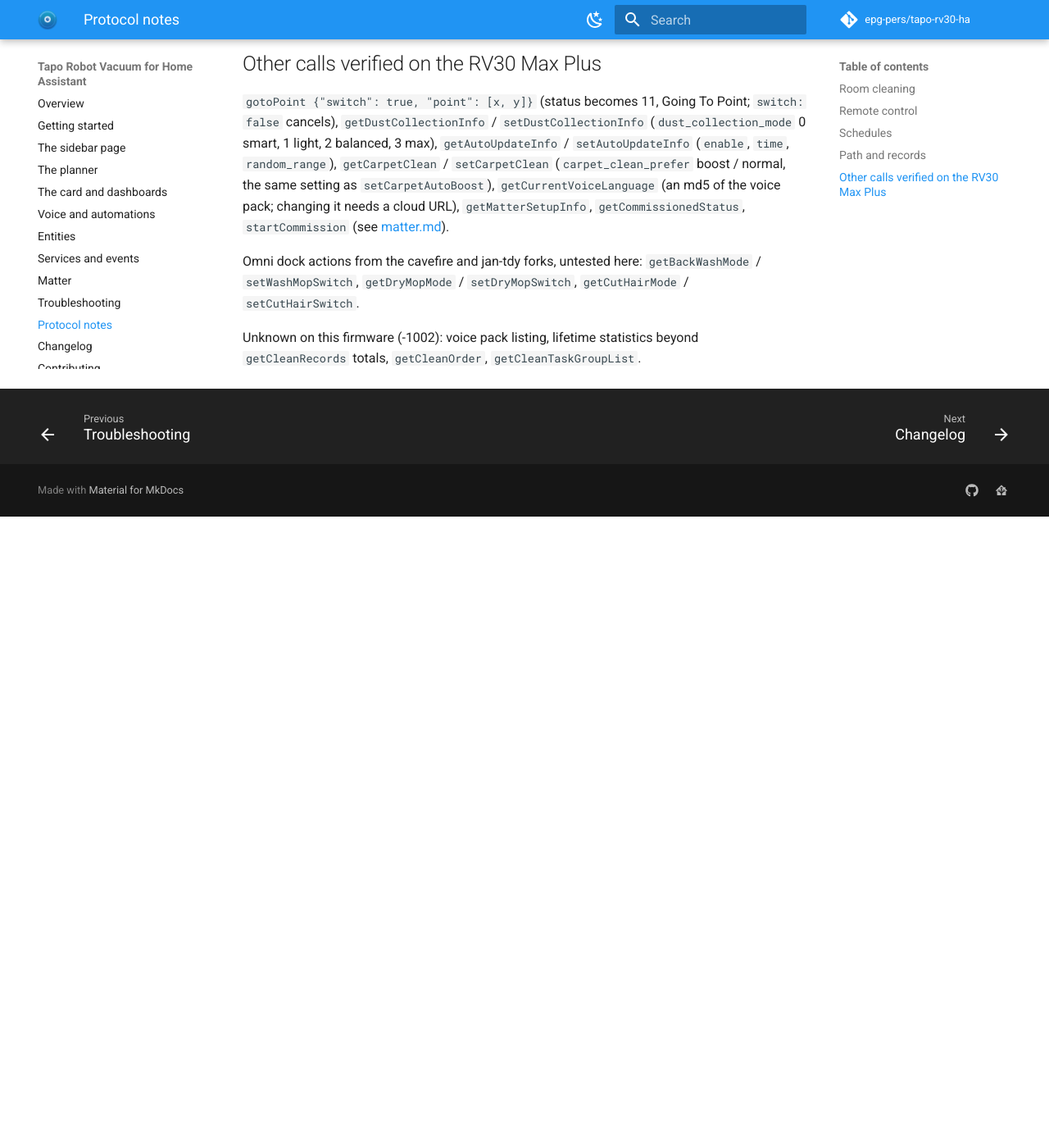
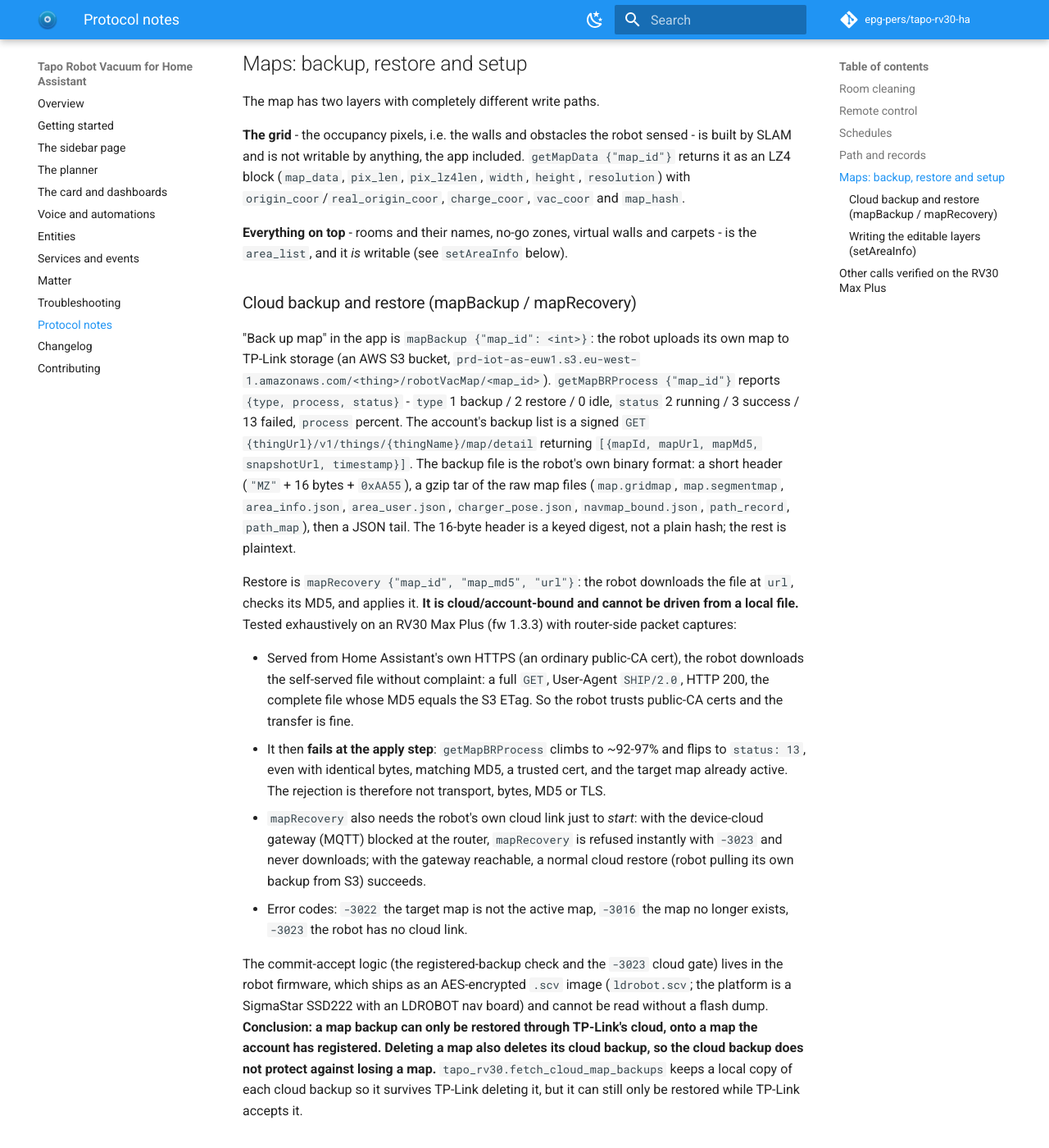
Before and after one commit to epg-pers/tapo-rv30-ha, an MkDocs documentation site: the page built from docs/protocol.md, in a window 1280 px wide and 1400 px high, scrolled down 2631 px. Shown: the whole window at 82% size. Built offline with MkDocs 1.6.1 and Material for MkDocs 9.7.7, drawn with Linux system fonts in a browser that asks for light colours; comment, search, counter and statistics services are not loaded; before the commit the page ends 3261 px from its top, so only the background shows below that; some of the changed text lies outside the part shown.

Commit message:
docs: protocol notes on map backup/restore mechanism and setAreaInfo recovery

````diff
--- a/docs/protocol.md
+++ b/docs/protocol.md
@@ -102,6 +102,82 @@
   (cells the robot cleaned are 255, skipped rooms keep their ids), overlays, furniture and the
   path (`pos_array`, `pos_len`). This is what the Last Clean Map image renders.
 
+## Maps: backup, restore and setup
+
+The map has two layers with completely different write paths.
+
+**The grid** - the occupancy pixels, i.e. the walls and obstacles the robot sensed - is built
+by SLAM and is not writable by anything, the app included. `getMapData {"map_id"}` returns it
+as an LZ4 block (`map_data`, `pix_len`, `pix_lz4len`, `width`, `height`, `resolution`) with
+`origin_coor`/`real_origin_coor`, `charge_coor`, `vac_coor` and `map_hash`.
+
+**Everything on top** - rooms and their names, no-go zones, virtual walls and carpets - is the
+`area_list`, and it *is* writable (see `setAreaInfo` below).
+
+### Cloud backup and restore (mapBackup / mapRecovery)
+
+"Back up map" in the app is `mapBackup {"map_id": <int>}`: the robot uploads its own map to
+TP-Link storage (an AWS S3 bucket, `prd-iot-as-euw1.s3.eu-west-1.amazonaws.com/<thing>/robotVacMap/<map_id>`).
+`getMapBRProcess {"map_id"}` reports `{type, process, status}` - `type` 1 backup / 2 restore /
+0 idle, `status` 2 running / 3 success / 13 failed, `process` percent. The account's backup
+list is a signed `GET {thingUrl}/v1/things/{thingName}/map/detail` returning
+`[{mapId, mapUrl, mapMd5, snapshotUrl, timestamp}]`. The backup file is the robot's own binary
+format: a short header (`"MZ"` + 16 bytes + `0xAA55`), a gzip tar of the raw map files
+(`map.gridmap`, `map.segmentmap`, `area_info.json`, `area_user.json`, `charger_pose.json`,
+`navmap_bound.json`, `path_record`, `path_map`), then a JSON tail. The 16-byte header is a
+keyed digest, not a plain hash; the rest is plaintext.
+
+Restore is `mapRecovery {"map_id", "map_md5", "url"}`: the robot downloads the file at `url`,
+checks its MD5, and applies it. **It is cloud/account-bound and cannot be driven from a local
+file.** Tested exhaustively on an RV30 Max Plus (fw 1.3.3) with router-side packet captures:
+
+- Served from Home Assistant's own HTTPS (an ordinary public-CA cert), the robot downloads the
+  self-served file without complaint: a full `GET`, User-Agent `SHIP/2.0`, HTTP 200, the
+  complete file whose MD5 equals the S3 ETag. So the robot trusts public-CA certs and the
+  transfer is fine.
+- It then **fails at the apply step**: `getMapBRProcess` climbs to ~92-97% and flips to
+  `status: 13`, even with identical bytes, matching MD5, a trusted cert, and the target map
+  already active. The rejection is therefore not transport, bytes, MD5 or TLS.
+- `mapRecovery` also needs the robot's own cloud link just to *start*: with the device-cloud
+  gateway (MQTT) blocked at the router, `mapRecovery` is refused instantly with `-3023` and
+  never downloads; with the gateway reachable, a normal cloud restore (robot pulling its own
+  backup from S3) succeeds.
+- Error codes: `-3022` the target map is not the active map, `-3016` the map no longer exists,
+  `-3023` the robot has no cloud link.
+
+The commit-accept logic (the registered-backup check and the `-3023` cloud gate) lives in the
+robot firmware, which ships as an AES-encrypted `.scv` image (`ldrobot.scv`; the platform is a
+SigmaStar SSD222 with an LDROBOT nav board) and cannot be read without a flash dump.
+**Conclusion: a map backup can only be restored through TP-Link's cloud, onto a map the account
+has registered. Deleting a map also deletes its cloud backup, so the cloud backup does not
+protect against losing a map.** `tapo_rv30.fetch_cloud_map_backups` keeps a local copy of each
+cloud backup so it survives TP-Link deleting it, but it can still only be restored while TP-Link
+accepts it.
+
+### Writing the editable layers (setAreaInfo)
+
+What the cloud restore gatekeeps, `setAreaInfo` does openly - it is the method the app uses for
+every map edit, and it needs no cloud:
+
+```json
+{"map_id": <int>, "type_list": ["forbid"], "area_list": [ { "type": "forbid", "vertexs": [[x,y], ...] } ]}
+```
+
+`type_list` names which area types the call replaces; the robot swaps all areas of those types
+for `area_list` (an empty list clears them). Types: `room`, `forbid` (no-go zone),
+`virtual_wall`, `carpet_rectangle`, `carpet_round`. Each entry (`RobotAreaData`) carries `type`,
+`id`, `name`, `vertexs` and the finish fields (`color`, `floor_texture`, `floor_material`,
+`carpet_strategy`). **`vertexs` are world-coordinate (mm) polygons**, so they re-apply onto any
+grid whatever its shape - which is why they survive a remap. Verified on an RV30 Max Plus:
+writing and clearing `forbid` and `virtual_wall` round-trips exactly (the robot renumbers ids
+but keeps the polygons). Per-room clean settings (suction/water/passes) are not here; those go
+through `setCleanAttr`, preset-only on 1.3.3 (see Room cleaning).
+
+`tapo_rv30.save_map_setup` / `apply_map_setup` build on this: snapshot the `area_list` to a file
+and write it back, restoring no-go zones, virtual walls, carpets and room names after a remap -
+the practical recovery the cloud restore refuses - entirely over the local API. The grid itself
+the robot re-maps on its own.
+
 ## Other calls verified on the RV30 Max Plus
 
 `gotoPoint {"switch": true, "point": [x, y]}` (status becomes 11, Going To Point; `switch:
````
